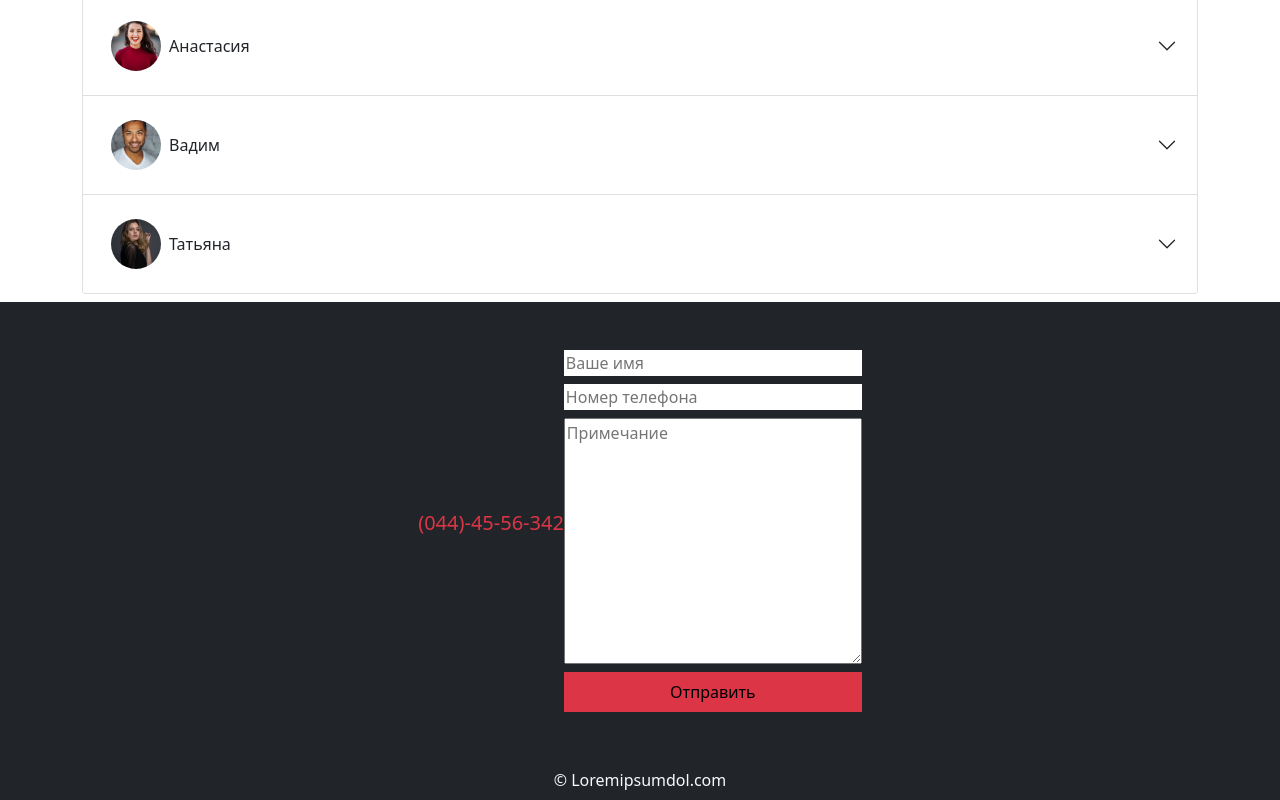
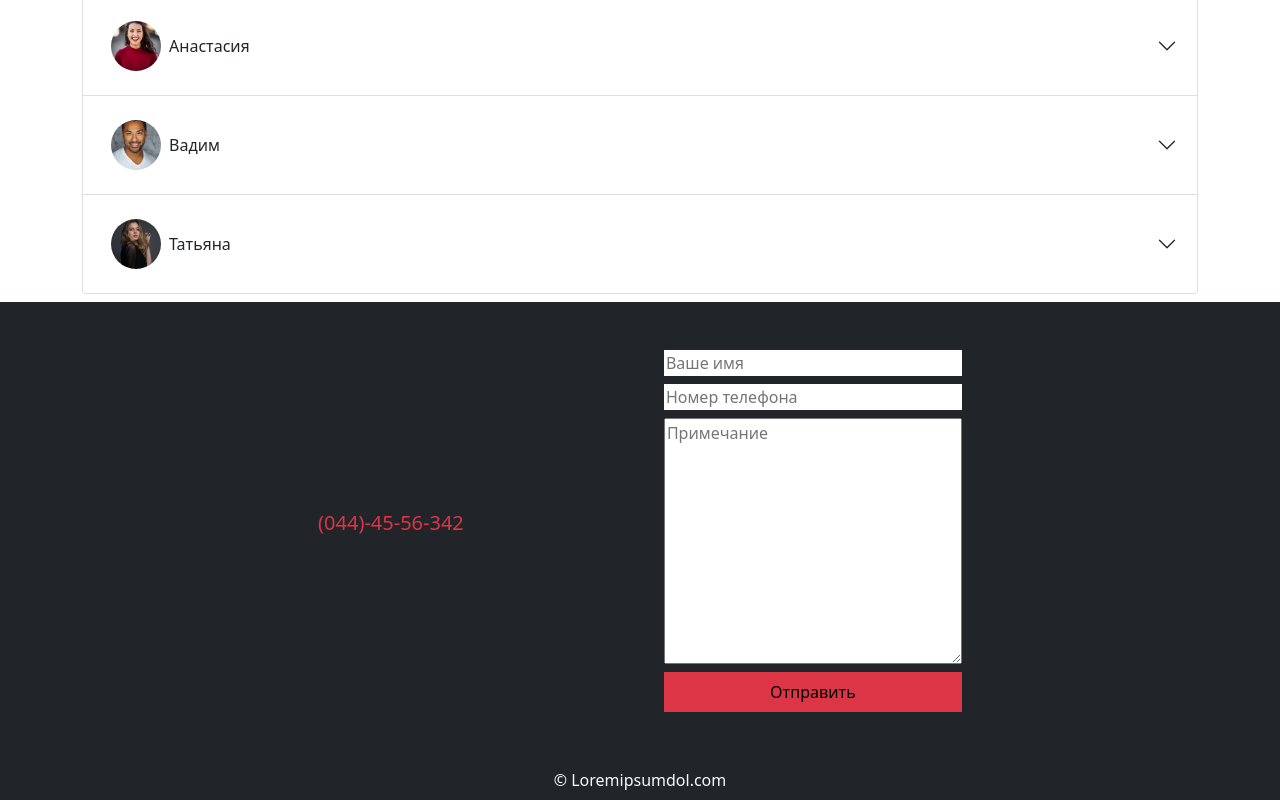
Before and after one commit to HNatalia/landing-page-with-bootstrap-5, a plain HTML site: page index.html in a window 1280 px wide. Shown: the part 1495-2295 px from the top of the page. Drawn offline with nearby package versions, Linux system fonts and the light colour scheme.

Commit message:
fixed form

```diff
--- a/index.html
+++ b/index.html
@@ -216,9 +216,9 @@
   </section>
 
   <section id="contacts" class="bg-dark mt-2">
-    <div class="container d-lg-flex justify-content-center align-items-center p-5">
-      <p class="lead mr-5 text-center"><a href="tel:0445967" class="text-danger">(044)-45-56-342</a></p>
-      <form class="d-flex flex-column ml-5">
+    <div class="container d-md-flex justify-content-evenly align-items-center p-5">
+      <p class="lead text-center"><a href="tel:0445967" class="text-danger">(044)-45-56-342</a></p>
+      <form class="d-flex flex-column">
         <input type="text" placeholder="Ваше имя">
         <input type="number" placeholder="Номер телефона" class="mb-2 mt-2">
         <textarea name="text" id="text" cols="30" rows="10" placeholder="Примечание"></textarea>
```
